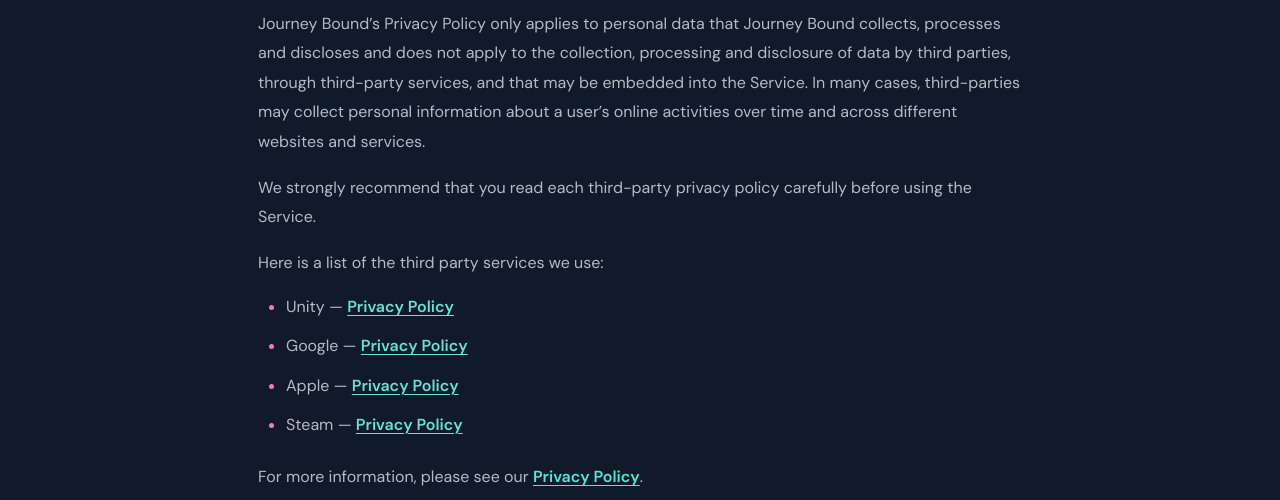
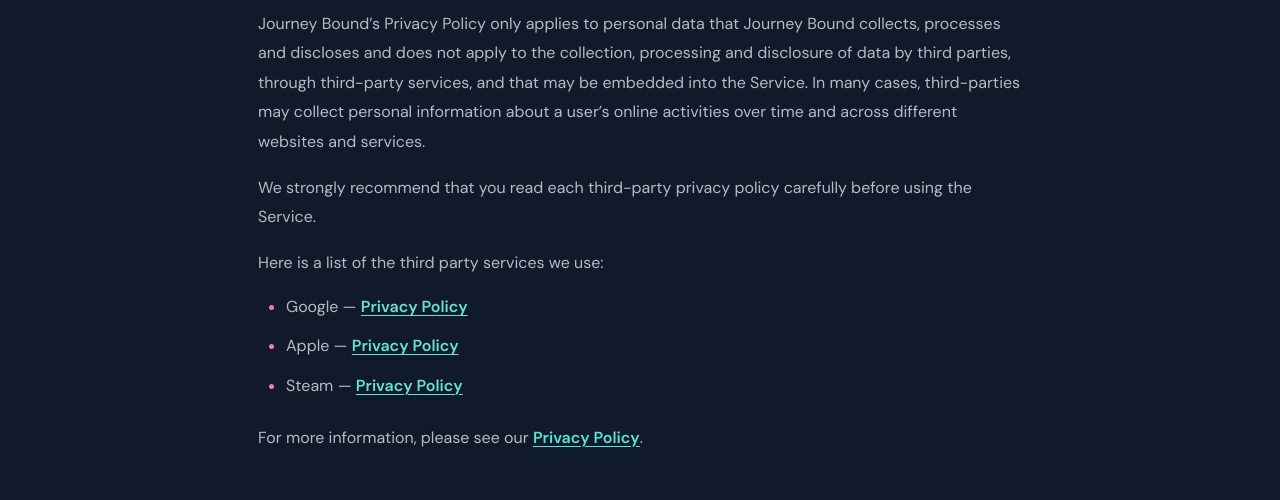
Before and after one commit to Journey-Bound-Games/skiing-red-website, a plain HTML site: page third-party-services.html in a window 1280 px wide. Shown: the part 300-800 px from the top of the page. Drawn offline with Linux system fonts and the light colour scheme.

Commit message:
Updated list of third party services

```diff
--- a/third-party-services.html
+++ b/third-party-services.html
@@ -22,7 +22,6 @@
       <p>We strongly recommend that you read each third-party privacy policy carefully before using the Service.</p>
       <p>Here is a list of the third party services we use:</p>
       <ul>
-        <li>Unity — <a href="https://unity3d.com/legal/privacy-policy" target="_blank" rel="noopener noreferrer">Privacy Policy</a></li>
         <li>Google — <a href="https://policies.google.com/privacy" target="_blank" rel="noopener noreferrer">Privacy Policy</a></li>
         <li>Apple — <a href="https://www.apple.com/ca/legal/privacy/en-ww/" target="_blank" rel="noopener noreferrer">Privacy Policy</a></li>
         <li>Steam — <a href="https://store.steampowered.com/privacy_agreement/" target="_blank" rel="noopener noreferrer">Privacy Policy</a></li>
```
